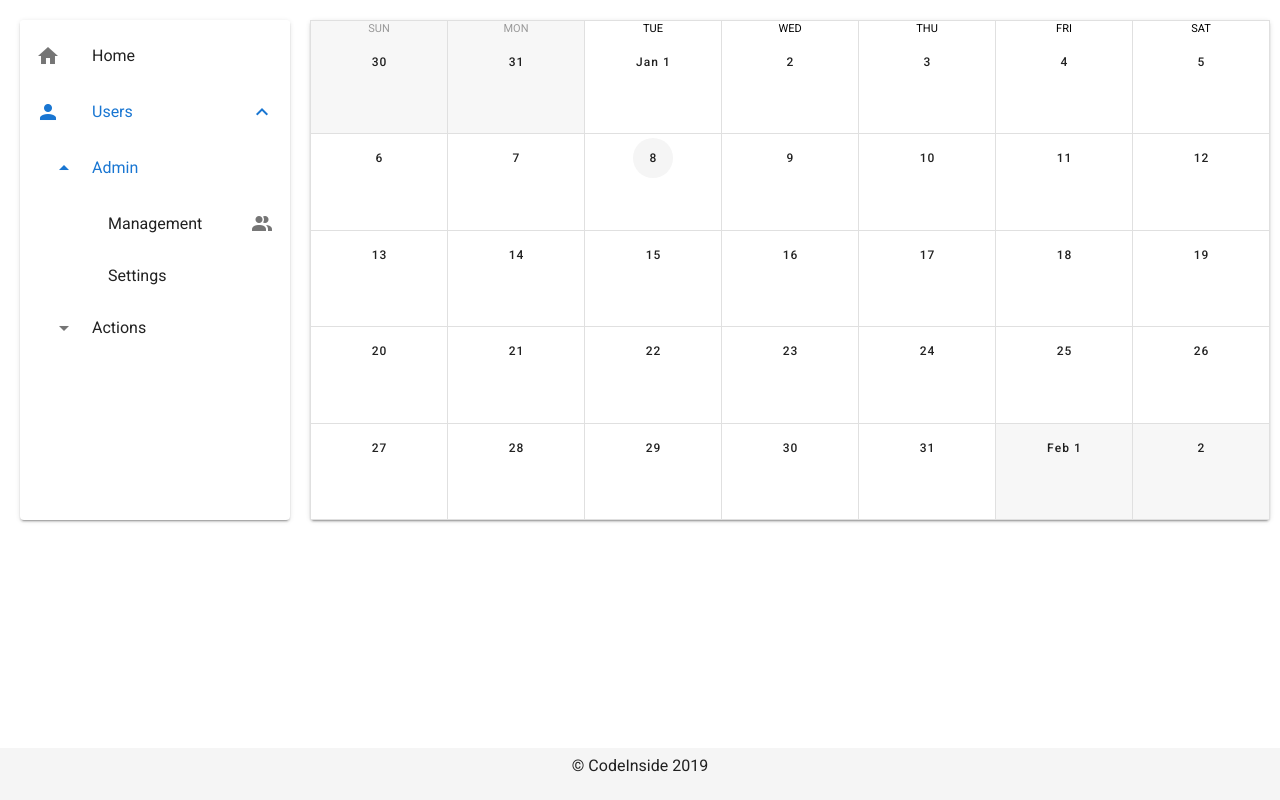
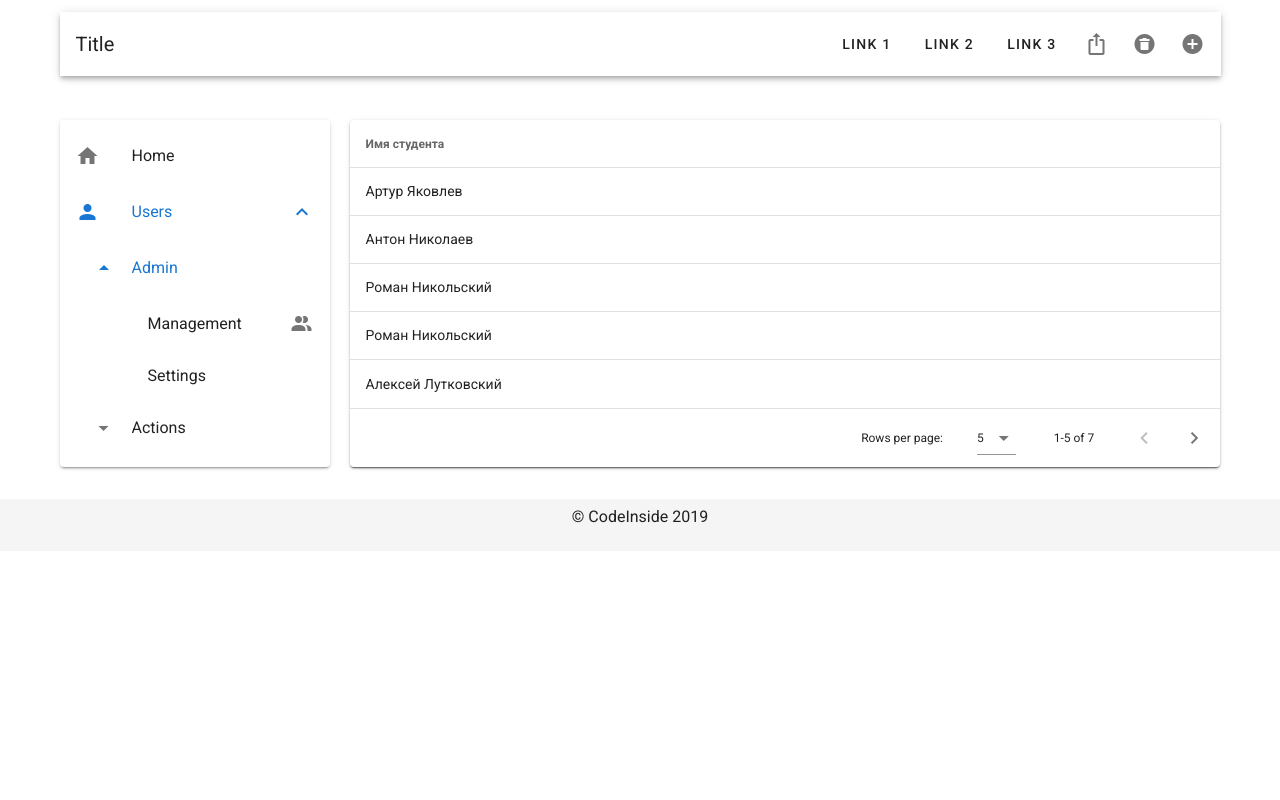
Before and after one commit to topitip/task_test, a Vue app in the folder frontend/: page / in a window 1280 px wide. Built offline with nearby package versions, Linux system fonts and the light colour scheme.

Commit message:
add students page; add settings page.

```diff
--- a/frontend/src/App.vue
+++ b/frontend/src/App.vue
@@ -1,16 +1,21 @@
 <template>
   <v-app>
-    <router-view></router-view>
+    <Header/>
+    <v-container>
+      <router-view></router-view>
+    </v-container>
     <Footer/>
   </v-app>
 </template>
 
 <script>
+import Header from '@/components/Header'
 import Footer from '@/components/Footer'
 
 export default {
   name: 'App',
   components: {
+    Header,
     Footer
   }
 }
--- /dev/null
+++ b/frontend/src/components/Header.vue
@@ -0,0 +1,38 @@
+<template>
+  <v-container>
+    <v-toolbar>
+      <v-toolbar-title>Title</v-toolbar-title>
+
+      <v-spacer></v-spacer>
+
+      <v-toolbar-items>
+        <v-btn text>Link 1</v-btn>
+        <v-btn text>Link 2</v-btn>
+        <v-btn text>Link 3</v-btn>
+      </v-toolbar-items>
+
+      <template v-if="$vuetify.breakpoint.smAndUp">
+        <v-btn icon>
+          <v-icon>mdi-export-variant</v-icon>
+        </v-btn>
+        <v-btn icon>
+          <v-icon>mdi-delete-circle</v-icon>
+        </v-btn>
+        <v-btn icon>
+          <v-icon>mdi-plus-circle</v-icon>
+        </v-btn>
+      </template>
+    </v-toolbar>
+  </v-container>
+</template>
+
+<script>
+export default {
+  name: 'Header'
+}
+</script>
+
+<style lang="scss" scoped>
+@media screen and (max-width: 768px) {
+}
+</style>
--- /dev/null
+++ b/frontend/src/components/SettingPage.vue
@@ -0,0 +1,21 @@
+<template>
+  <v-flex lg9 ml-5>
+    <v-card>
+      <v-text-field
+        name="name"
+        label="label"
+        value="value"
+        single-line
+      ></v-text-field>
+    </v-card>
+  </v-flex>
+</template>
+
+<script>
+export default {
+  name: 'SettingPage'
+}
+</script>
+
+<style lang="scss" scoped>
+</style>
--- a/frontend/src/components/SideBar.vue
+++ b/frontend/src/components/SideBar.vue
@@ -1,10 +1,9 @@
 <template>
   <v-card
-    class="ml-5"
     width="270"
   >
     <v-list>
-      <v-list-item>
+      <v-list-item @click="showTabel('home')">
         <v-list-item-icon>
           <v-icon>mdi-home</v-icon>
         </v-list-item-icon>
@@ -35,6 +34,7 @@
             v-for="(admin, i) in admins"
             :key="i"
             link
+            @click="showTabel(admin[2])"
           >
             <v-list-item-title v-text="admin[0]"></v-list-item-title>
             <v-list-item-icon>
@@ -73,8 +73,8 @@ export default {
   name: 'SideBar',
   data: () => ({
     admins: [
-      ['Management', 'mdi-account-multiple'],
-      ['Settings', 'mdi-settings']
+      ['Management', 'mdi-account-multiple', 'tab1'],
+      ['Settings', 'mdi-settings', 'settings']
     ],
     cruds: [
       ['Create', 'mdi-plus'],
@@ -82,7 +82,13 @@ export default {
       ['Update', 'mdi-update'],
       ['Delete', 'mdi-delete']
     ]
-  })
+  }),
+
+  methods: {
+    showTabel (tabell) {
+      this.$store.state.user.tabel = tabell
+    }
+  }
 }
 </script>
 
--- /dev/null
+++ b/frontend/src/components/TableWithStudents.vue
@@ -0,0 +1,63 @@
+<template>
+  <v-flex lg9 ml-5>
+    <v-card>
+      <v-data-table
+        :headers="headers"
+        :items="students"
+        :items-per-page="5"
+        class="elevation-1"
+      ></v-data-table>
+    </v-card>
+  </v-flex>
+</template>
+
+<script>
+export default {
+  name: 'TableWithStudents',
+  data () {
+    return {
+      headers: [
+        {
+          text: 'Имя студента',
+          align: 'left',
+          value: 'FullName'
+        }
+      ],
+      students: [
+        {
+          FullName: 'Артур Яковлев',
+          data: []
+        },
+        {
+          FullName: 'Антон Николаев',
+          data: []
+        },
+        {
+          FullName: 'Роман Никольский',
+          data: []
+        },
+        {
+          FullName: 'Роман Никольский',
+          data: []
+        },
+        {
+          FullName: 'Алексей Лутковский',
+          data: []
+        },
+        {
+          FullName: 'Карл Маркс',
+          data: []
+        },
+        {
+          FullName: 'Стив Джобс',
+          data: []
+        }
+      ]
+    }
+  }
+}
+</script>
+
+<style lang="scss" scoped>
+
+</style>
--- a/frontend/src/store/user.js
+++ b/frontend/src/store/user.js
@@ -3,8 +3,9 @@ import userAPI from '@/api/user'
 export default {
 
   state: {
-    users: undefined,
-    current: undefined
+    students: undefined,
+    current: undefined,
+    tabel: 'home'
   },
 
   mutations: {
--- a/frontend/src/views/Home.vue
+++ b/frontend/src/views/Home.vue
@@ -2,31 +2,41 @@
   <v-content>
     <v-layout row wrap mx-auto my-5>
       <SideBar/>
-      <v-flex lg9 ml-5>
-        <v-card>
-          <v-sheet height="500">
-            <v-calendar
-              type="month"
-              now="2019-01-08"
-              value="2019-01-08"
-            ></v-calendar>
-          </v-sheet>
-        </v-card>
-      </v-flex>
+      <TableWithStudents v-show="this.showTabel === 'home'" />
+      <SettingPage v-show="this.showTabel === 'settings'" />
     </v-layout>
   </v-content>
 </template>
 
 <script>
 import SideBar from '@/components/SideBar'
+import TableWithStudents from '@/components/TableWithStudents'
+import SettingPage from '@/components/SettingPage'
+
+import user from '@/store/user'
 
 export default {
   name: 'Home',
   components: {
+    TableWithStudents,
+    SettingPage,
     SideBar
   },
   data: () => ({
-  })
+    showTabel: 'home'
+  }),
+
+  computed: {
+    count () {
+      return user.state.tabel
+    }
+  },
+
+  watch: {
+    count (newCount, oldCount) {
+      this.showTabel = newCount
+    }
+  }
 }
 </script>
 
```
